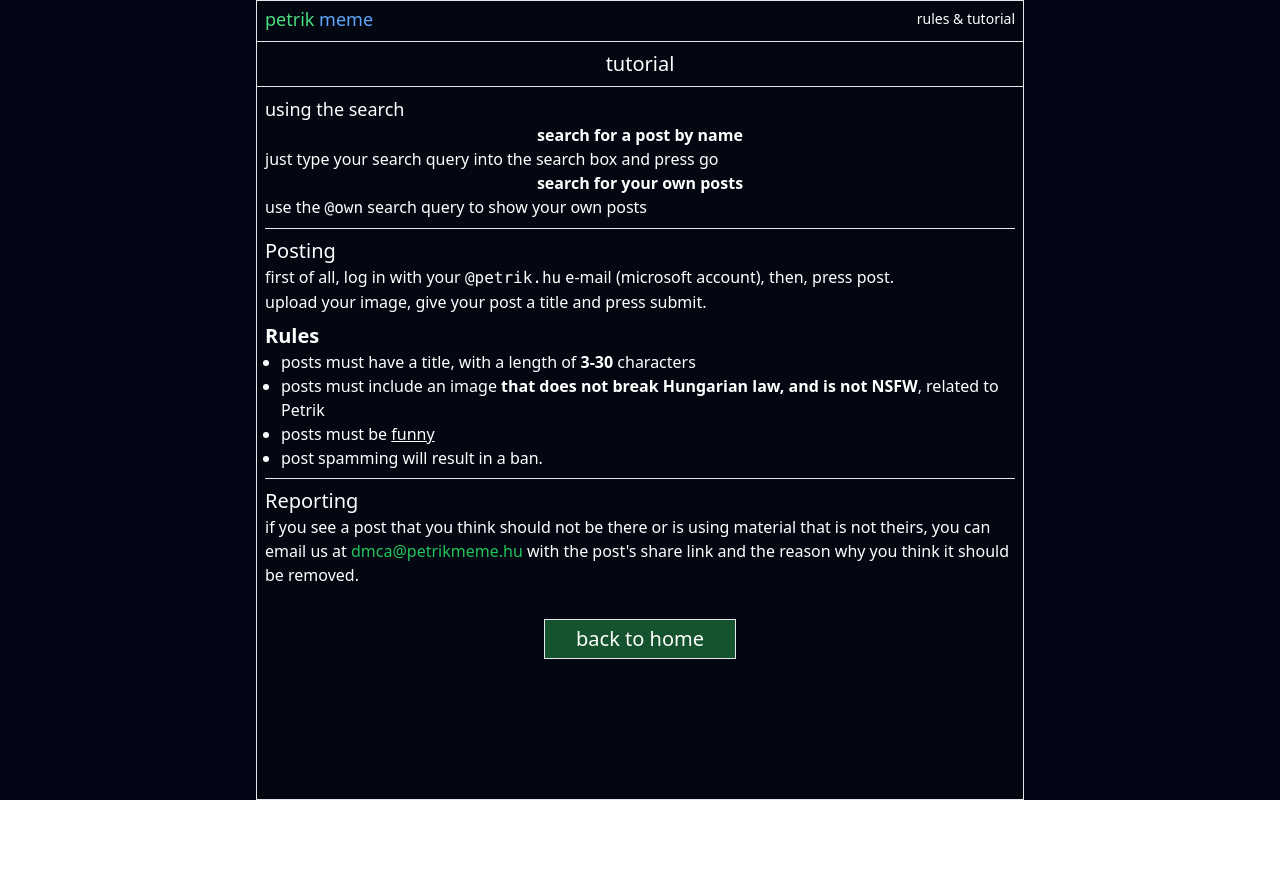
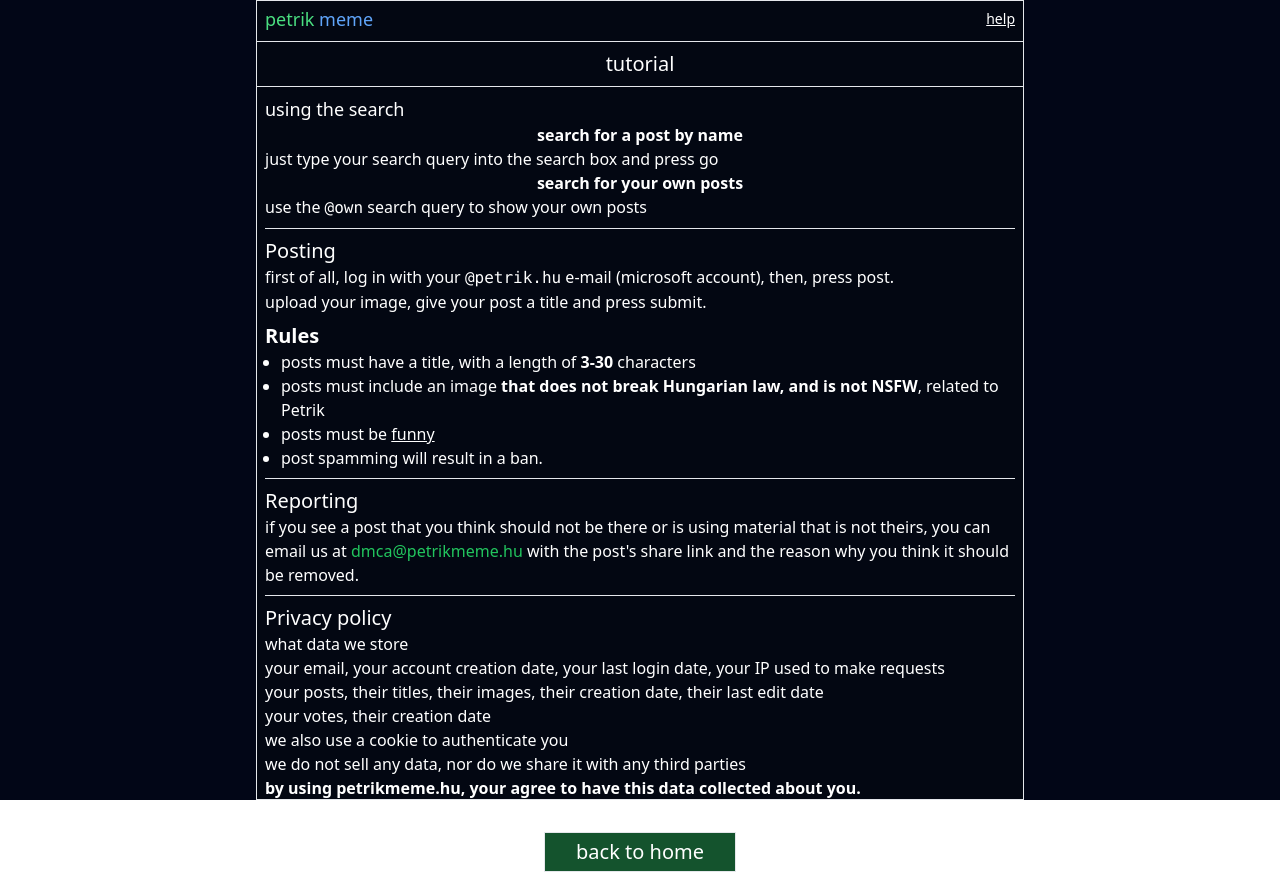
Before and after one commit to vinnie0612/electricboogaloo, a SvelteKit app: page /tutorial in a window 1280 px wide. Before the commit the page ends 800 px from the top, so only its background shows below. Built offline with nearby package versions, Linux system fonts and the light colour scheme.

Commit message:
privacy lmao

```diff
--- a/src/lib/component/nav/Title.svelte
+++ b/src/lib/component/nav/Title.svelte
@@ -12,11 +12,11 @@
     <span class="text-blue-400">meme</span>
   </button>
   <button
-    class="text-sm"
+    class="text-sm underline"
     on:click={() => {
       goto('/tutorial');
     }}
   >
-    rules & tutorial
+    help
   </button>
 </div>
--- a/src/routes/tutorial/+page.svelte
+++ b/src/routes/tutorial/+page.svelte
@@ -64,6 +64,24 @@
           with the post's share link and the reason why you think it should be removed.
         </p>
       </div>
+      <div class="mx-2">
+        <hr class="my-2" />
+        <h2 class="text-xl">Privacy policy</h2>
+        <p>what data we store</p>
+        <ul>
+          <li>
+            your email, your account creation date, your last login date, your IP used to make
+            requests
+          </li>
+          <li>your posts, their titles, their images, their creation date, their last edit date</li>
+          <li>your votes, their creation date</li>
+        </ul>
+        <p>we also use a cookie to authenticate you</p>
+        <p>we do not sell any data, nor do we share it with any third parties</p>
+        <p class="font-bold">
+          by using petrikmeme.hu, your agree to have this data collected about you.
+        </p>
+      </div>
       <button
         class="text-center border p-1 mt-8 text-xl h-10 bg-green-900 md:w-48 md:mx-auto mb-3"
         on:click={() => {
```
